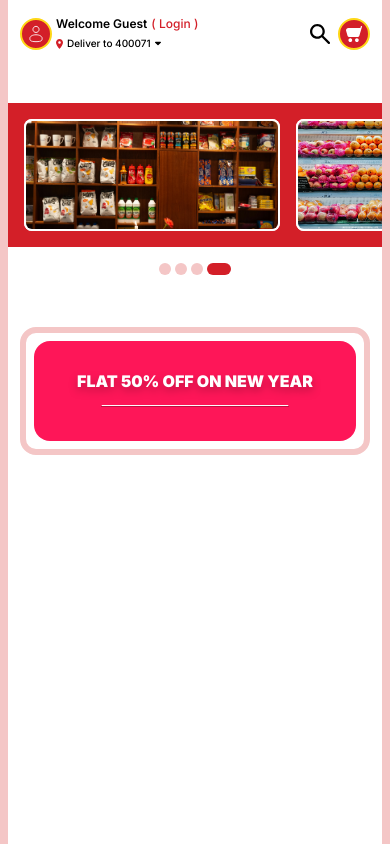
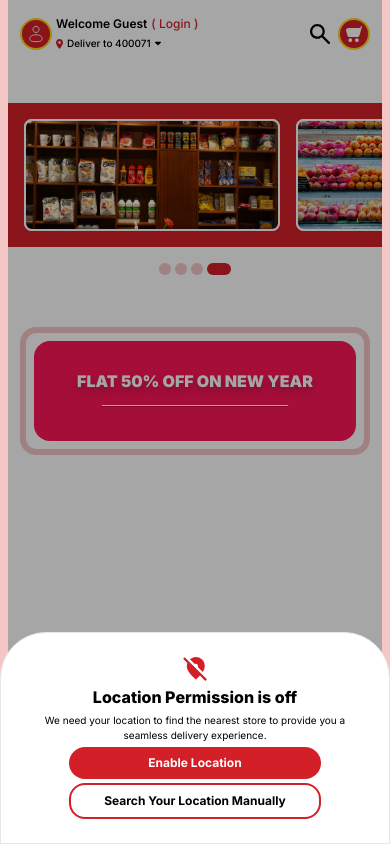
Before and after one commit to Himanshu90k/Online_Groceries_Website, a React (Vite) app: page / in a window 390 px wide. Built offline with nearby package versions, Linux system fonts and the light colour scheme.

Commit message:
make LocationPopup responsive

```diff
--- a/src/pages/home/HomePage.tsx
+++ b/src/pages/home/HomePage.tsx
@@ -1,6 +1,6 @@
 import Navbar from "./Navbar";
 import Products from "./Products";
-// import LocationPopup from "./LocationPopup";
+import LocationPopup from "./LocationPopup";
 // import AddLocationPopup from "./AddLocationPopup";
 
 const HomePage = () => {
@@ -8,7 +8,7 @@ const HomePage = () => {
         <div className="relative min-w-78 max-w-300 h-screen md:h-fit 2xl:h-screen mx-2 md:mx-4 lg:mx-9 xl:mx-auto bg-white flex flex-col items-center justify-start">
             <Navbar />
             <Products />
-            {/* <LocationPopup /> */}
+            <LocationPopup />
             {/* <AddLocationPopup /> */}
         </div>
     );
--- a/src/pages/home/LocationPopup.tsx
+++ b/src/pages/home/LocationPopup.tsx
@@ -5,9 +5,9 @@ const LocationPopup = () => {
             <div className="z-10 relative w-full h-full bg-black opacity-35"></div>
 
             {/* popup */}
-            <div className="z-20 fixed bottom-0 w-278 h-140 items-center justify-center flex border rounded-t-5-xl bg-white">
-                <div className="w-190 flex flex-col items-center gap-3">
-                    <svg xmlns="http://www.w3.org/2000/svg" width="120" height="121" viewBox="0 0 120 121" fill="none">
+            <div className="z-20 fixed bottom-0 w-full lg:w-140 xl:w-278 py-6 h-fit xl:h-140 items-center justify-center flex border rounded-t-5-xl bg-white">
+                <div className="w-fit flex flex-col items-center gap-1 md:gap-2 xl:gap-3">
+                    <svg xmlns="http://www.w3.org/2000/svg" className="w-6 md:w-10 xl:w-29 h-6 md:h-10 xl:h-29" viewBox="0 0 120 121" fill="none">
                         <path
                             d="M111.943 120.5L84.8057 93.4577C81.7903 96.6502 78.5866 99.8897 75.1944 103.176C71.8021 106.462 68.0801 109.796 64.0283 113.176C48.8575
                             100.312 37.5274 88.3648 30.0382 77.3338C22.5489 66.3028 18.8024 56.0906 18.7986 46.6972C18.7986 43.6925 19.0342 40.8286 19.5053 38.1056C19.9764 35.3826 20.636 32.8005
@@ -19,18 +19,18 @@ const LocationPopup = () => {
                     </svg>
 
                     {/* location block message */}
-                    <div className="flex flex-col items-center gap-2">
-                        <h2 className="text-black font-inter font-extrabold text-6xl">Location Permission is off</h2>
-                        <p className="text-center font-inter text-xl font-semibold">We need your location to find the nearest store & provide you a<br />seamless delivery experience.</p>
+                    <div className="flex flex-col items-center gap-1 xl:gap-2">
+                        <h2 className="text-black font-inter font-extrabold text-base md:text-2xl xl:text-6xl">Location Permission is off</h2>
+                        <p className="text-center font-inter text-xxs md:text-base xl:text-xl font-normal xl:font-semibold">We need your location to find the nearest store to provide you a<br />seamless delivery experience.</p>
                     </div>
 
                     {/* buttons */}
-                    <div className="flex flex-col gap-4 w-full">
-                        <button type="button" title="enable location" className="h-20 bg-customRed rounded-2xl w-full text-white font-inter text-3.5xl font-extrabold">
+                    <div className="flex flex-col px-6 gap-1 xl:gap-4 w-full">
+                        <button type="button" title="enable location" className="h-fit p-2 xl:p-0 xl:h-20 bg-customRed rounded-2xl w-full text-white font-inter text-xs md:text-xl font-bold xl:text-3.5xl xl:font-extrabold">
                             Enable Location
                         </button>
 
-                        <button type="button" title="search your location manually" className="h-20 border-4 border-solid border-customRed rounded-2xl w-full text-black font-inter text-3.5xl font-extrabold">
+                        <button type="button" title="search your location manually" className="h-fit p-2 xl:p-0 xl:h-20 border-2 xl:border-4 border-solid border-customRed rounded-2xl w-full text-black font-inter text-xs md:text-xl font-bold xl:text-3.5xl xl:font-extrabold">
                             Search Your Location Manually
                         </button>
                     </div>
--- a/tailwind.config.js
+++ b/tailwind.config.js
@@ -30,6 +30,7 @@ export default {
         3.5: '14px',
         6.5: '26px',
         15: '3.75rem',
+        29: '7.5rem',
         78: '18.75rem',
         116: '32.25rem',
         120: '37.5rem',
@@ -58,6 +59,7 @@ export default {
         9.5: '38px',
         15: '3.75rem',
         19: '4.375rem',
+        29: '7.5rem',
         78: '18.75rem',
         96: '22.625rem',
         100: '25rem',
```
